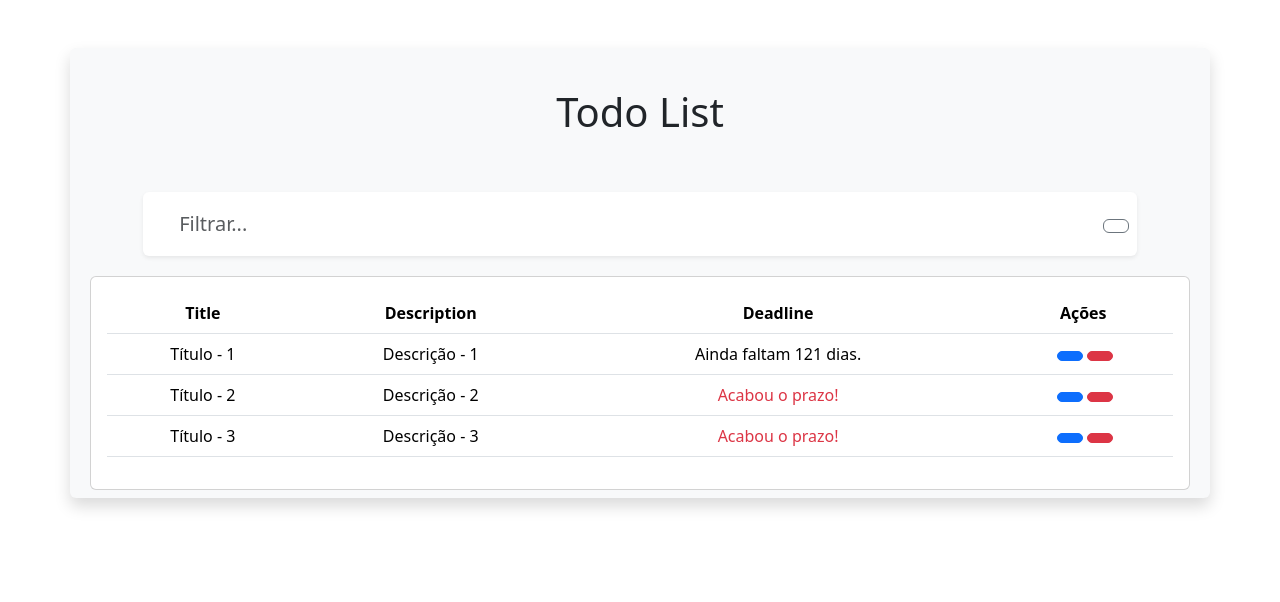
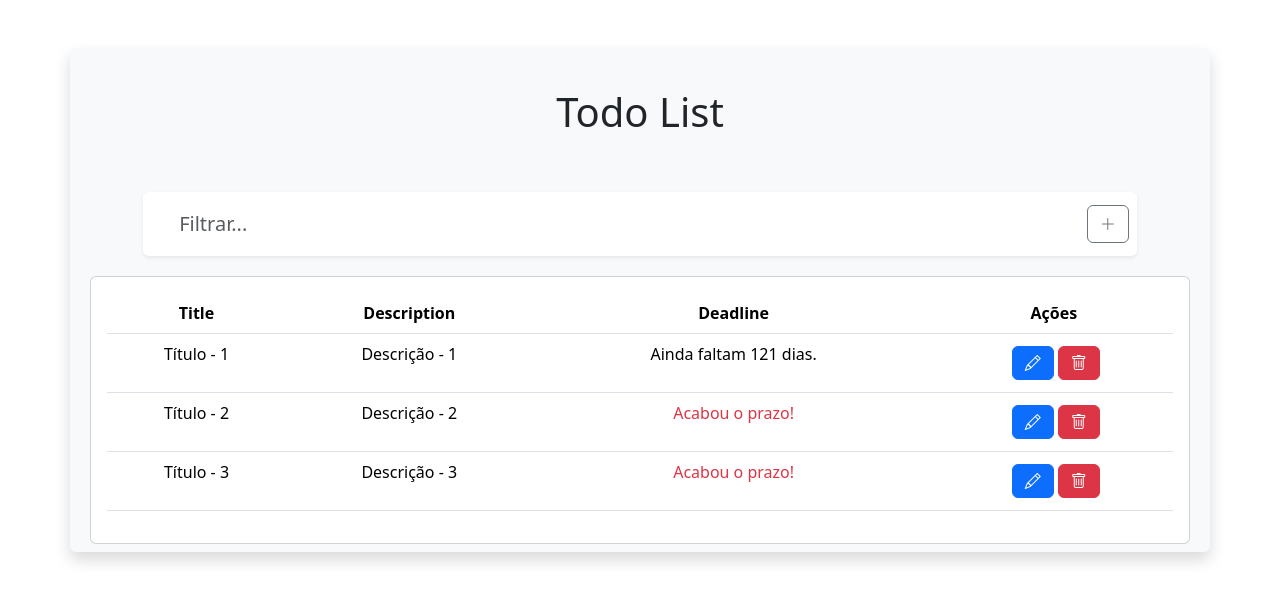
Before and after one commit to caiowrocha/imagineapps-front, an Angular app: page /home in a window 1280 px wide. Shown: the top 602 px of the page. Built offline with nearby package versions, Linux system fonts and the light colour scheme.

Commit message:
feat: update bootstrap config

```diff
--- a/src/styles.scss
+++ b/src/styles.scss
@@ -2,3 +2,4 @@
 
 /* Importing Bootstrap SCSS file. */
 @import 'bootstrap/scss/bootstrap';
+@import url("https://cdn.jsdelivr.net/npm/bootstrap-icons@1.10.3/font/bootstrap-icons.css");
```
